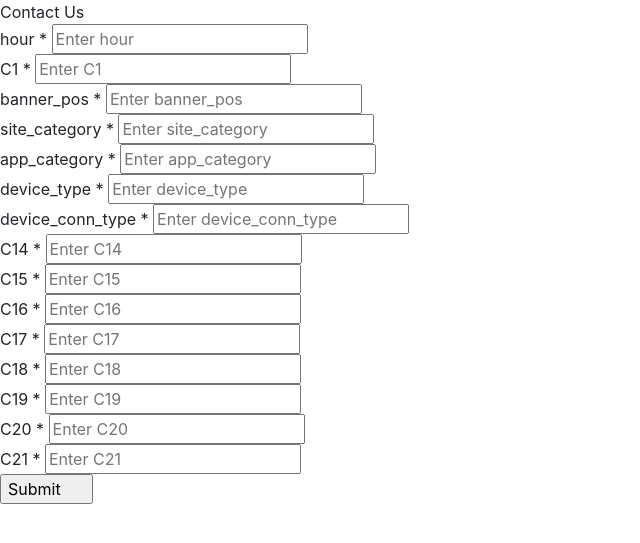
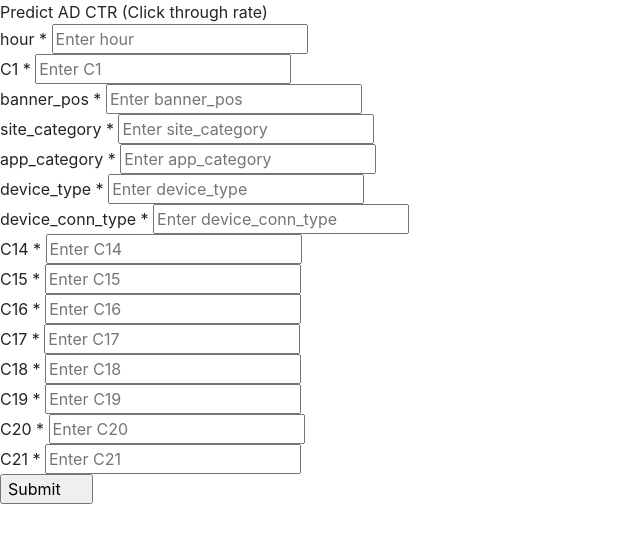
Before and after one commit to Tanmay000009/click-predictor, a Flask app: page /predict in a window 1280 px wide. Shown: the top 543 px of the page, without its empty margins (0-640 px from the left). Run offline with Flask 2, Linux system fonts and the light colour scheme; parts of the project's set-up code (start-up, migrations or seed data) failed here and were passed over; some libraries are stand-ins or nearby versions; some web fonts are replaced.

Commit message:
Model added and working

```diff
--- a/app.py
+++ b/app.py
@@ -5,10 +5,11 @@ import sklearn
 from sklearn.feature_extraction import DictVectorizer
 import numpy as np
 import logging
-
+import joblib
 app = Flask(__name__)
 
 model = pickle.load(open('model.pkl', 'rb'))
+vectorizer = joblib.load(open('vectorizer.pkl','rb'))
 
 
 @app.route('/')
@@ -49,14 +50,13 @@ def predict():
         index_values = ['hour', 'C1', 'banner_pos','site_category', 'app_category', 'device_type', 'device_conn_type','C14','C15', 'C16', 'C17', 'C18', 'C19', 'C20', 'C21']
         df = pd.DataFrame([int_features], columns=  ['hour', 'C1', 'banner_pos','site_category', 'app_category', 'device_type', 'device_conn_type','C14','C15', 'C16', 'C17', 'C18', 'C19', 'C20', 'C21'])
         final = list(df.T.to_dict().values())
-        vectorizer = DictVectorizer(sparse=True)
-        final1 = vectorizer.fit_transform(final)
-        prediction = model.predict(final1)
+        final = vectorizer.transform(final)
+        prediction = model.predict(final)
         #
         # prediction *= 100
         # prediction = model.predict(final_features)
         # return prediction
-        return render_template("predict.html", prediction_text='Click Output $ {}'.format(prediction))
+        return render_template("predict.html", prediction_text='Click Output ${}'.format(prediction))
 
 
 
--- a/templates/predict.html
+++ b/templates/predict.html
@@ -36,7 +36,7 @@
 		<div class="wrap-contact100">
 			<form class="contact100-form validate-form" action='/predict' method="POST">
 				<span class="contact100-form-title">
-					Contact Us
+					Predict AD CTR (Click through rate)
 				</span>
 
 				<div class="wrap-input100 validate-input bg1" data-validate="Please Type hour">
```
